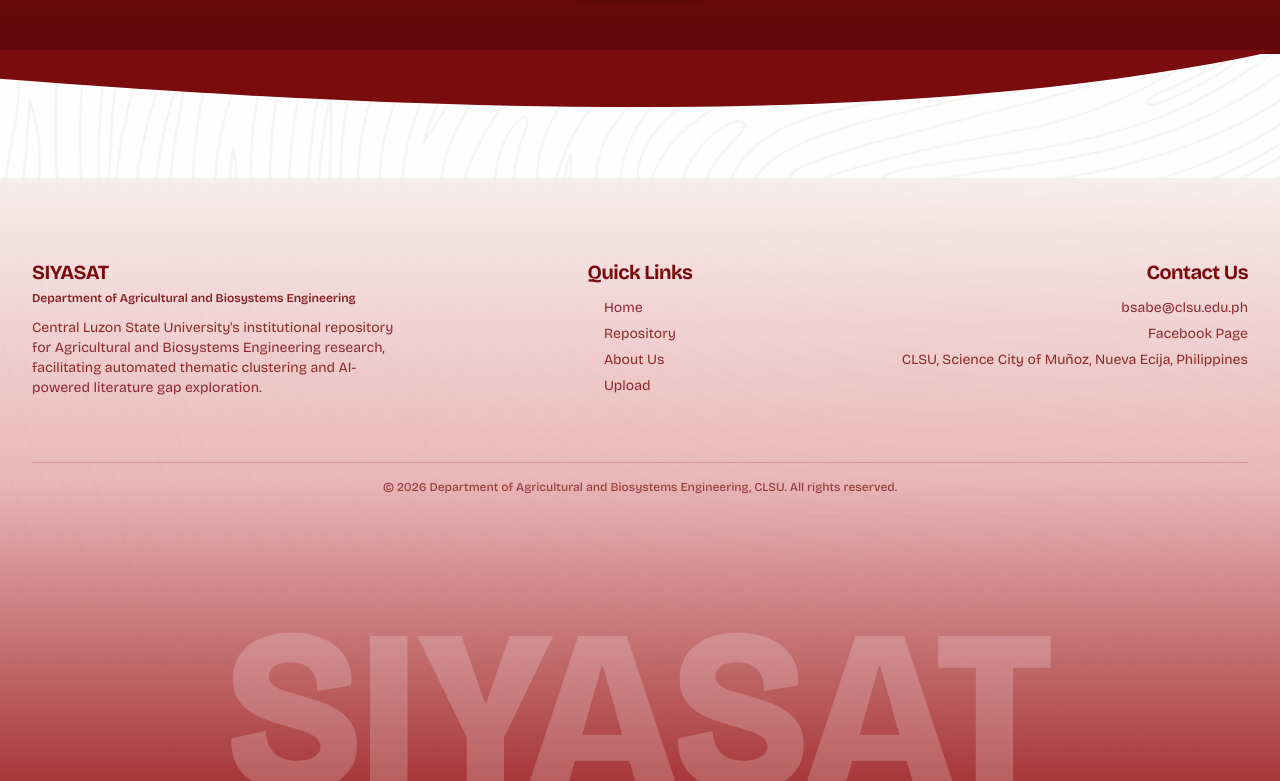
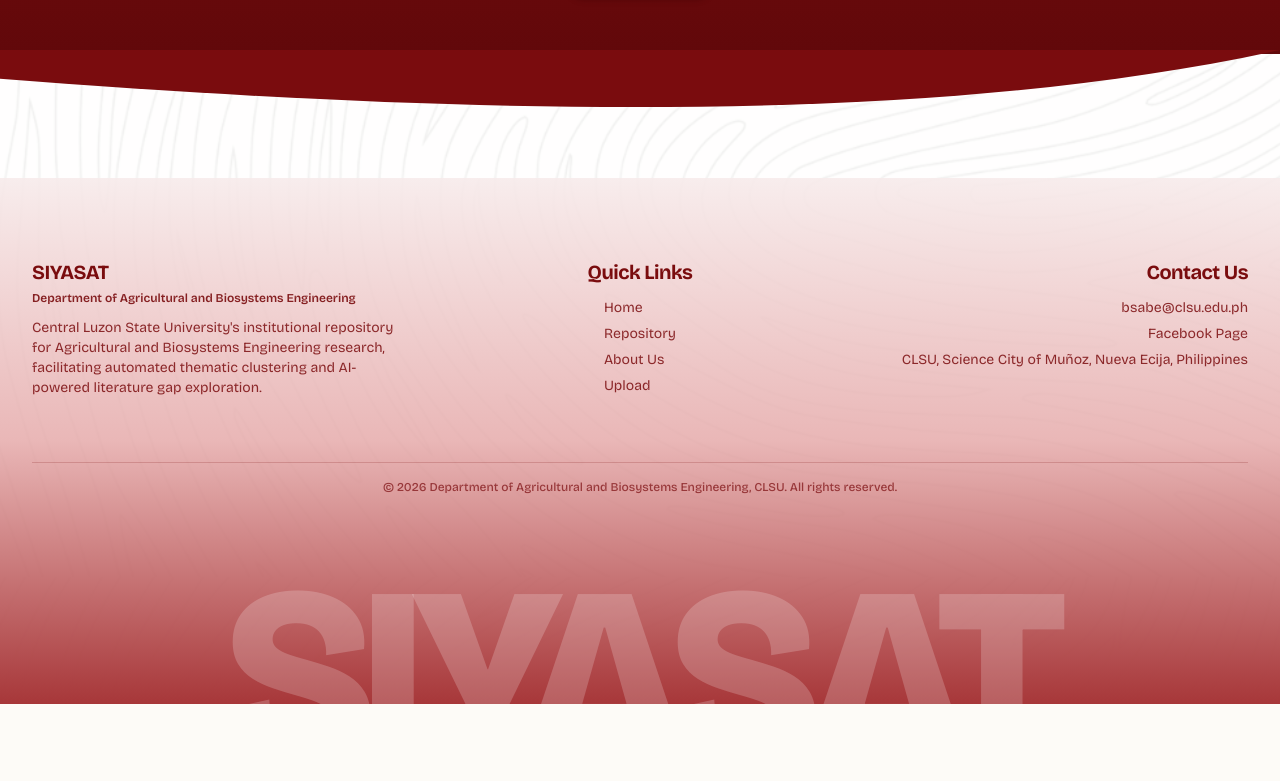
Before and after one commit to bluvisionary25/siyasat, a React (Create React App) app in the folder frontend/: page / in a window 1280 px wide. Shown: the part 1823-2604 px from the top of the page. After the commit the page ends 2527 px from the top, so only its background shows below. Built offline with nearby package versions, Linux system fonts and the light colour scheme; no server answers; the HTML template or start-up script is replaced by a standard one.

Commit message:
style: stretch footer text edge-to-edge and crop bottom half

```diff
--- a/frontend/src/components/HomePage.jsx
+++ b/frontend/src/components/HomePage.jsx
@@ -661,8 +661,8 @@
           </p>
         </div>
 
-        <div className="mt-10 w-full overflow-hidden">
-          <h1 className="w-full text-center text-[18vw] font-black uppercase leading-none text-white/20 select-none pointer-events-none whitespace-nowrap translate-y-[20%]">
+        <div className="mt-10 w-full overflow-hidden h-[15vw] md:h-[12vw] flex items-start justify-center">
+          <h1 className="w-full text-center text-[25vw] md:text-[20vw] font-black uppercase leading-none text-white/20 select-none pointer-events-none whitespace-nowrap tracking-[-0.05em]">
             SIYASAT
           </h1>
         </div>
```
